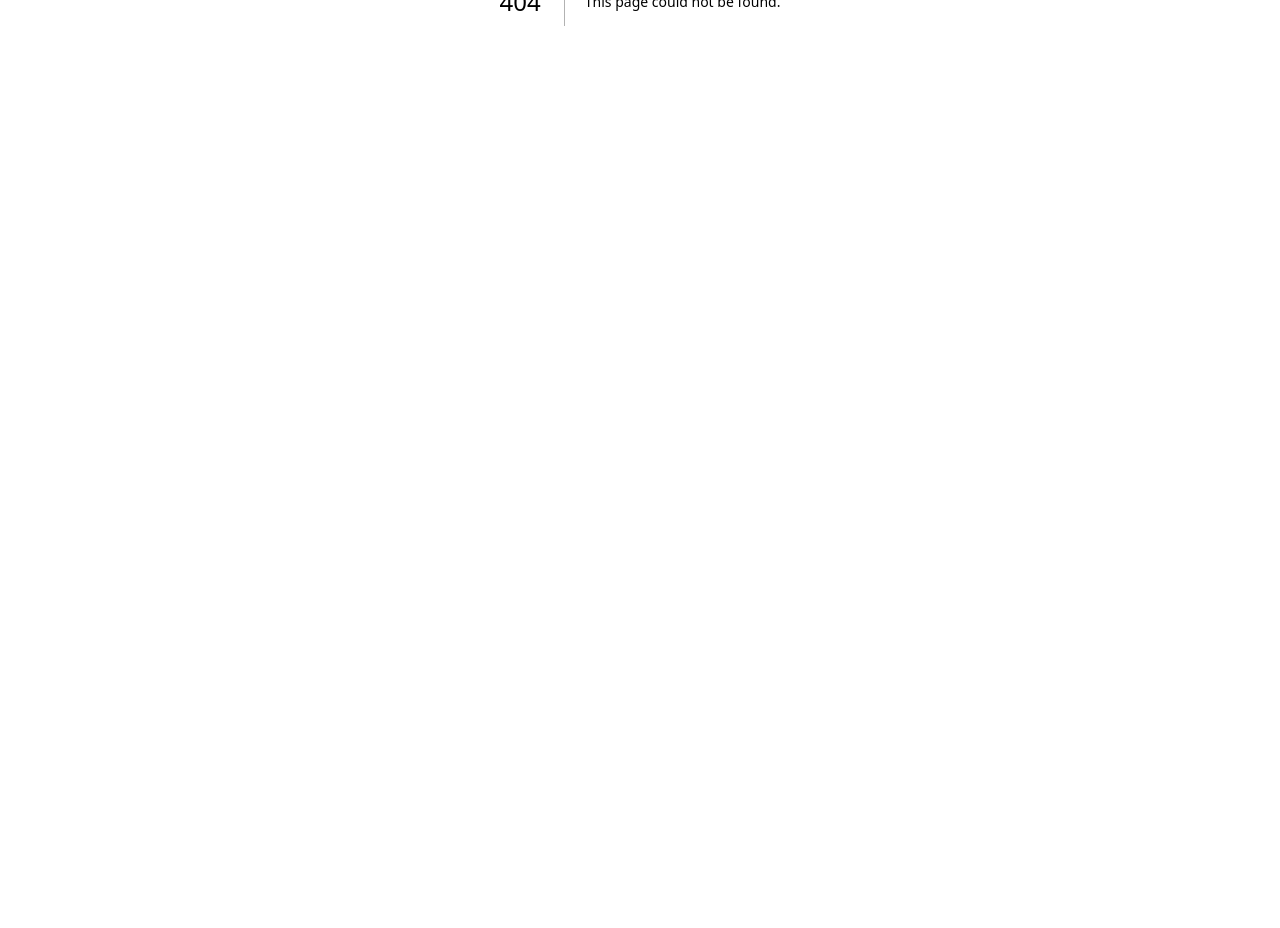
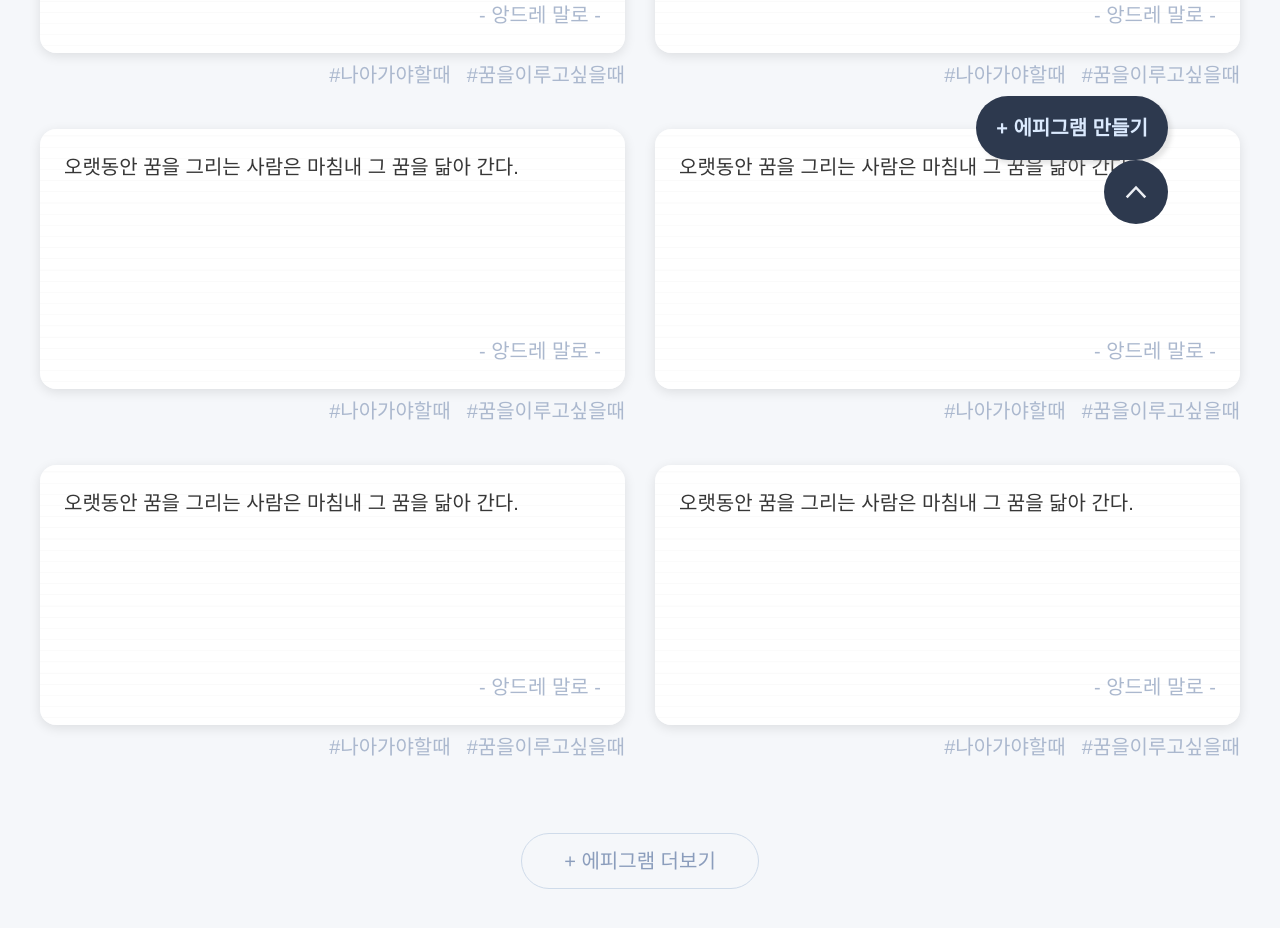
Before and after one commit to dang-96/Epigram, a Next.js app in the folder epigram/: page /feed in a window 1280 px wide. Before the commit this address had no page. Shown: the part 480-1408 px from the top of the page. Before the commit the page ends 881 px from the top, so only its background shows below. Built offline with nearby package versions, Linux system fonts and the light colour scheme.

Commit message:
design: 피드 페이지 퍼블리싱

```diff
--- /dev/null
+++ b/epigram/src/pages/feed/index.tsx
@@ -0,0 +1,30 @@
+import Epigram from '@/components/share/Epigram';
+import FixedMenu from '@/components/share/FixedMenu';
+import Link from 'next/link';
+
+export default function FeedPage() {
+  return (
+    <div className="h-full min-h-screen bg-background py-[120px]">
+      <h2 className="mx-auto mb-10 w-full max-w-[1200px] text-2xl font-semibold text-black-600">
+        피드
+      </h2>
+      <div className="mx-auto grid w-full max-w-[1200px] grid-cols-2 gap-x-[30px] gap-y-[40px]">
+        <Epigram height={260} />
+        <Epigram height={260} />
+        <Epigram height={260} />
+        <Epigram height={260} />
+        <Epigram height={260} />
+        <Epigram height={260} />
+      </div>
+      <div className="mt-[72px] flex justify-center">
+        <Link
+          href="/"
+          className="flex h-[56px] w-full max-w-[238px] items-center justify-center rounded-full border-[1px] border-line-200 text-xl font-medium text-blue-500"
+        >
+          + 에피그램 더보기
+        </Link>
+      </div>
+      <FixedMenu />
+    </div>
+  );
+}
```
